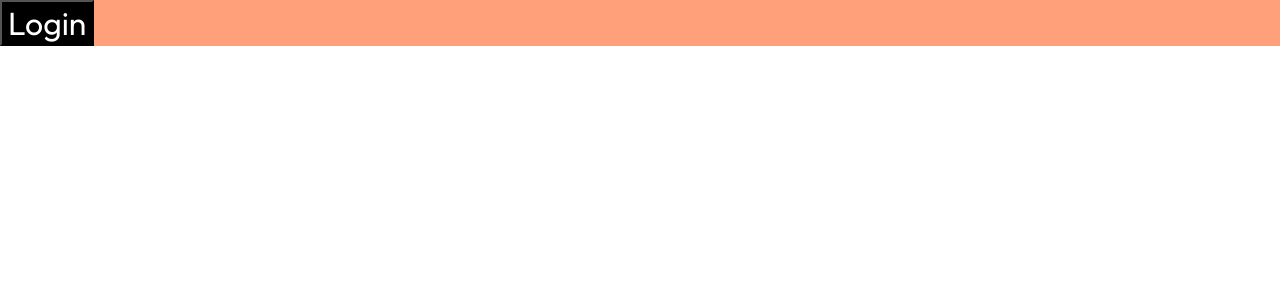
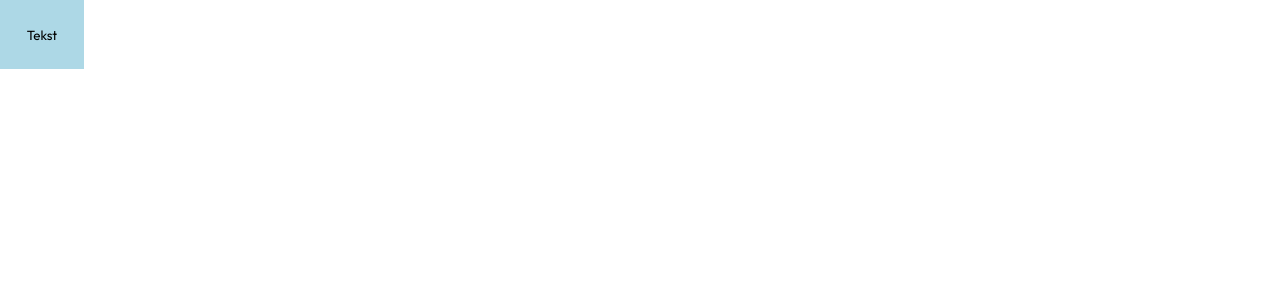
Before and after one commit to stilravi/Frontend-Applications, a React (Create React App) app in the folder react-app/: page / in a window 1280 px wide. Shown: the top 300 px of the page. Built offline with nearby package versions, Linux system fonts and the light colour scheme.

Commit message:
Fixed it again

```diff
--- a/react-app/src/App.js
+++ b/react-app/src/App.js
@@ -1,12 +1,11 @@
 import "./App.css";
-import { Button } from "./Components/Button";
-import { AppContainer } from "./Components/AppContainer";
+import Button from "./Components/Button.styled";
 
 function App() {
   return (
-    <AppContainer>
-      <Button />
-    </AppContainer>
+    <div className="App">
+      <Button>Tekst</Button>
+    </div>
   );
 }
 
--- a/react-app/src/Components/AppContainer.js
+++ /dev/null
@@ -1,6 +0,0 @@
-import styled from "styled-components";
-
-export const AppContainer = styled.div`
-  background-color: lightsalmon;
-  overflow: hidden;
-`;
--- a/react-app/src/Components/Button.js
+++ /dev/null
@@ -1,13 +0,0 @@
-import styled from "styled-components";
-
-// Styled component named StyledButton
-const StyledButton = styled.button`
-  background-color: black;
-  font-size: 32px;
-  color: white;
-`;
-
-export function Button() {
-  // Use it like any other component.
-  return <StyledButton> Login </StyledButton>;
-}
--- /dev/null
+++ b/react-app/src/Components/Button.styled.js
@@ -0,0 +1,13 @@
+import styled from "styled-components";
+
+const StyledButton = styled.button`
+  padding: 2em;
+  background-color: lightblue;
+  border: none;
+`;
+
+const Button = ({ children }) => {
+  return <StyledButton>{children}</StyledButton>;
+};
+
+export default Button;
```
